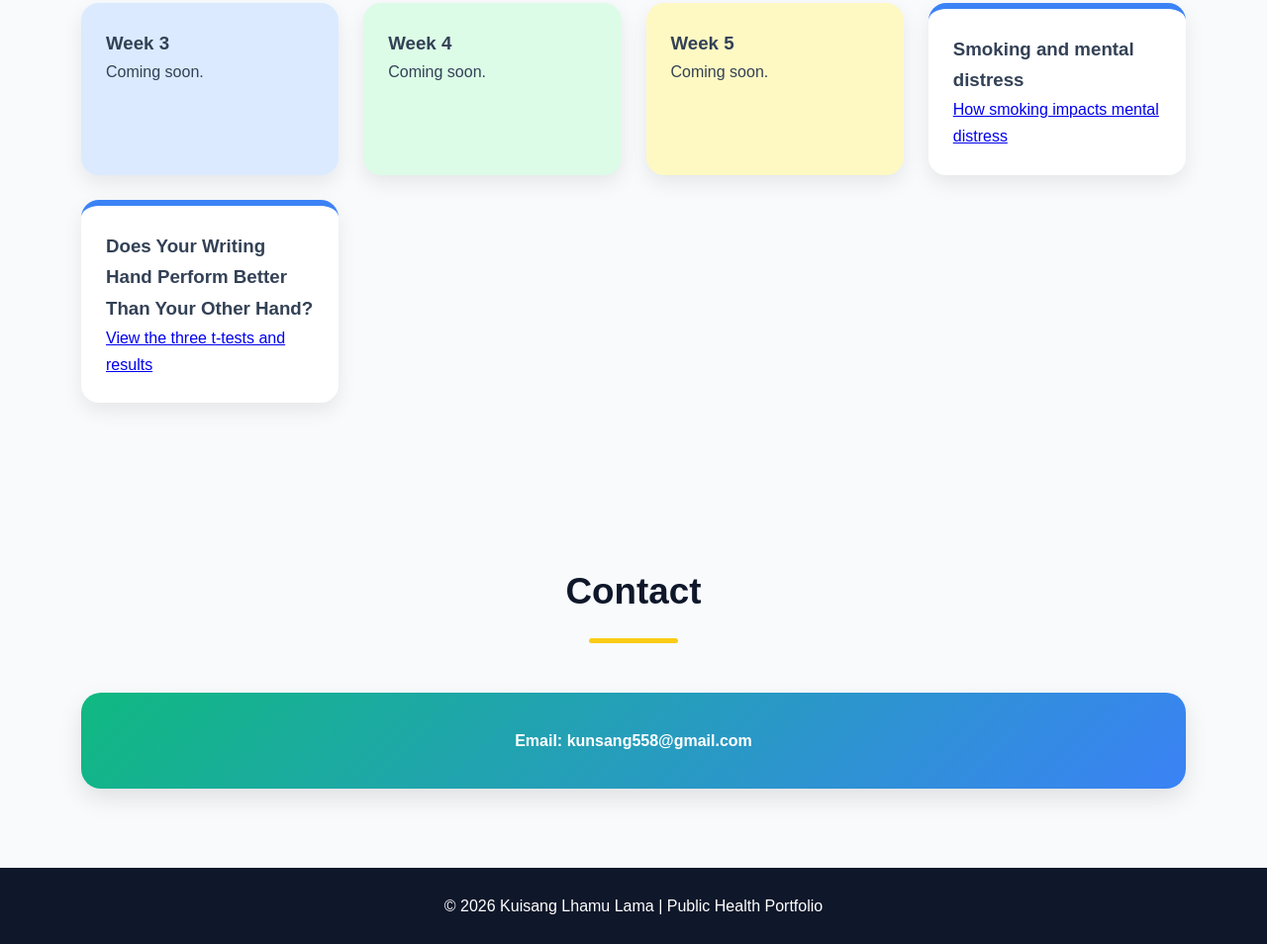
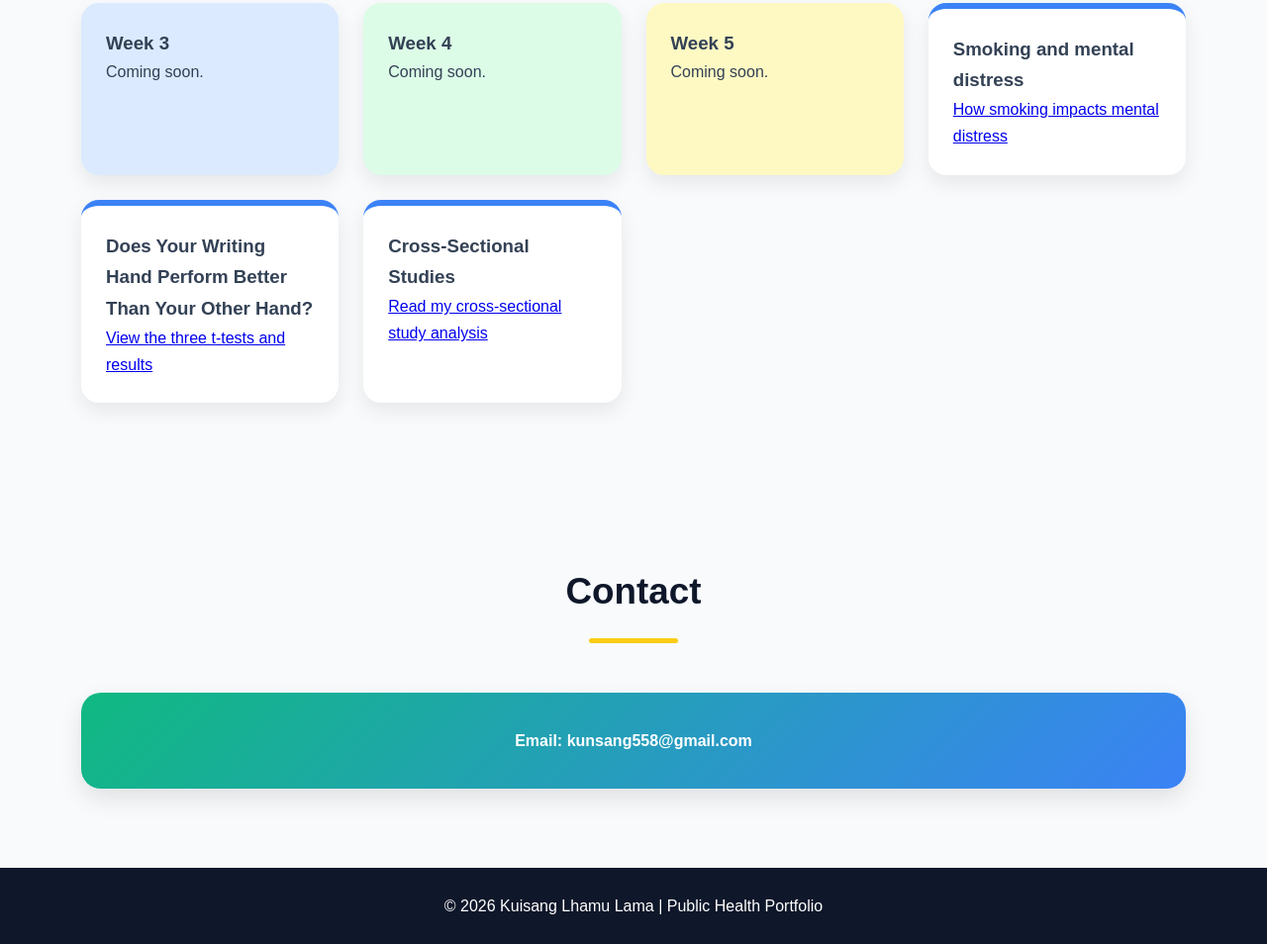
Before and after one commit to Kunsanggg/kunsang, a plain HTML site: page index.html in a window 1280 px wide. Shown: the part 1951-2905 px from the top of the page at 99% size. Drawn offline with Linux system fonts and the light colour scheme.

Commit message:
Show cross-sectional page in portfolio cards (#8)
* Use ttext filename for study page

Co-authored-by: Copilot App <223556219+Copilot@users.noreply.github.com>

* Keep t-test page filename and show portfolio card

Co-authored-by: Copilot App <223556219+Copilot@users.noreply.github.com>

* Show cross-sectional page in portfolio cards

Co-authored-by: Copilot App <223556219+Copilot@users.noreply.github.com>

---------

Co-authored-by: Ngawang <ngawang.lama7@gmail.com>
Co-authored-by: Copilot App <223556219+Copilot@users.noreply.github.com>

```diff
--- a/index.html
+++ b/index.html
@@ -458,6 +458,11 @@ PH 320 Portfolio — Applied Biostatistics in Public Health, York College CUNY
 <p><a href="ttest.html">View the three t-tests and results</a></p>
 </div>
 
+<div class="card blue">
+<h3>Cross-Sectional Studies</h3>
+<p><a href="cross-sectional.html">Read my cross-sectional study analysis</a></p>
+</div>
+
 </div>
 
 </div>
```
